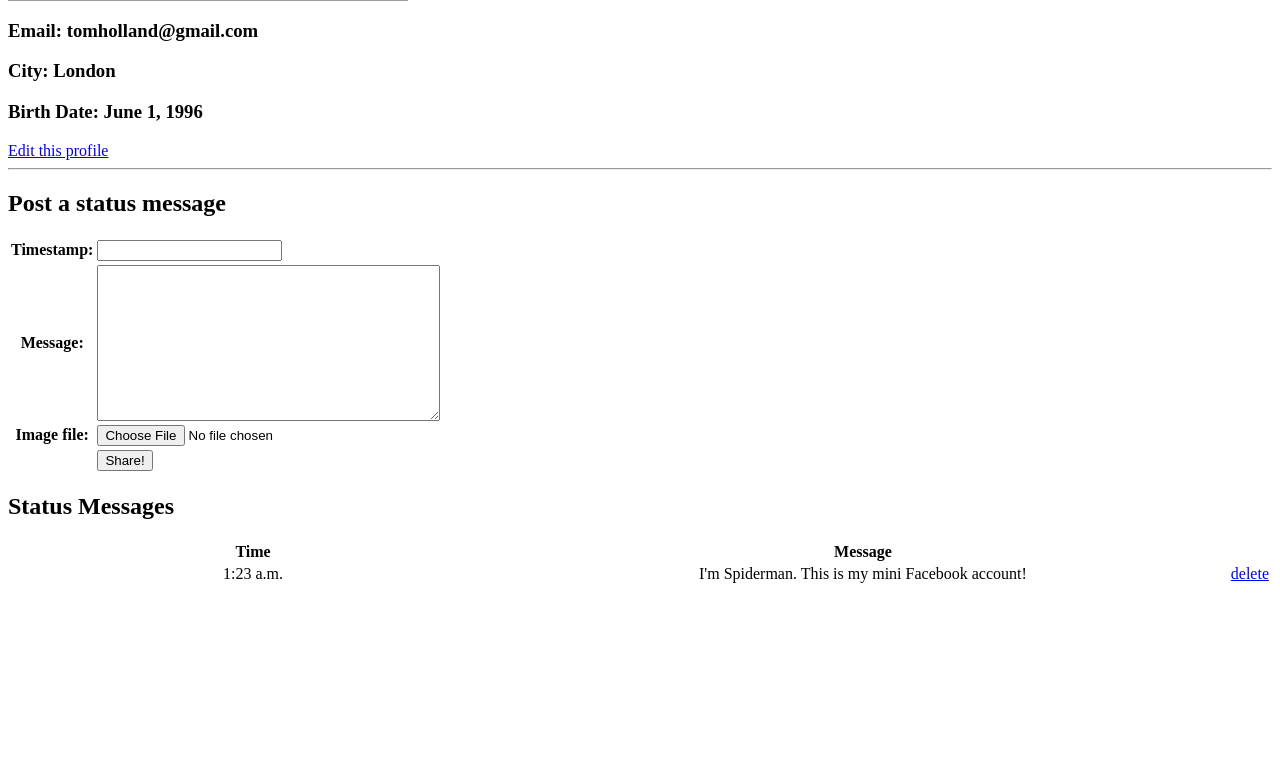
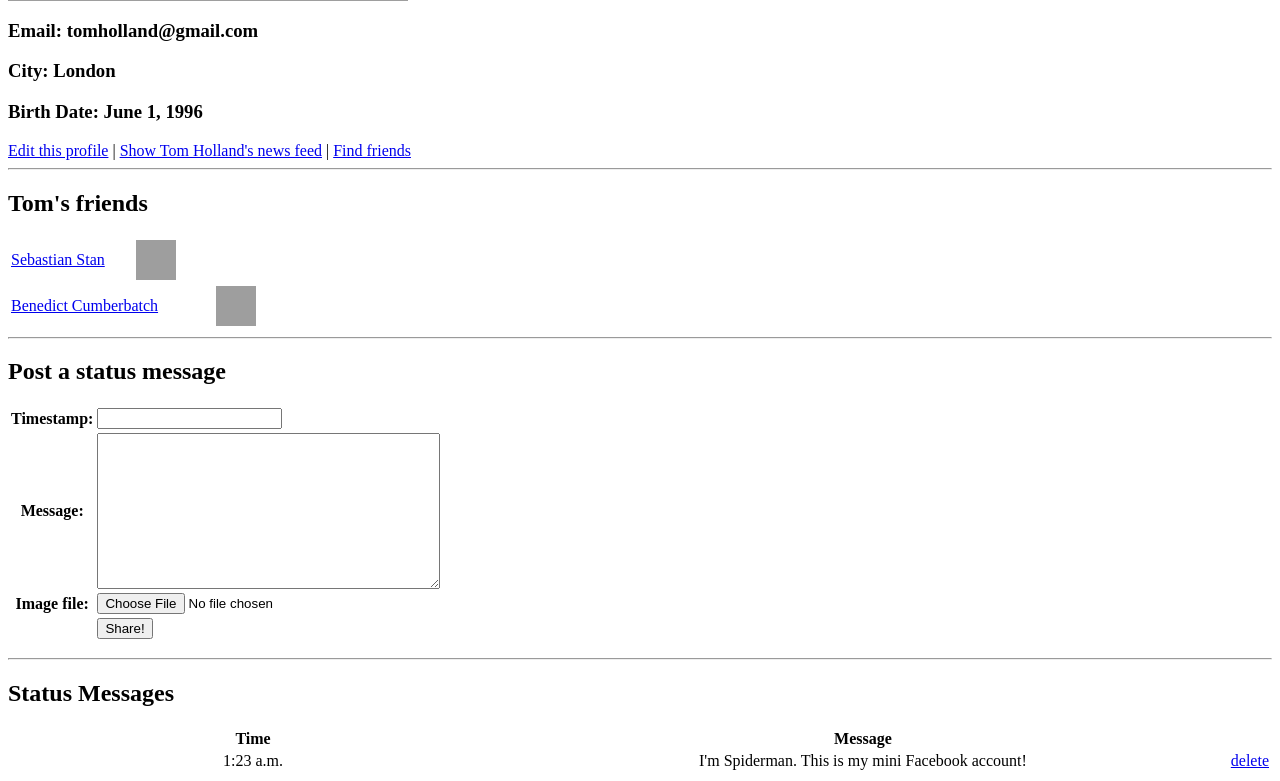
Before and after one commit to BaiqiJiang/cs108-examples, a Django app: page /mini_fb/profile/1 in a window 1280 px wide. Shown: the part 561-1342 px from the top of the page. Before the commit the page ends 1144 px from the top, so only its background shows below. Run offline with Django 3.2, Linux system fonts and the light colour scheme; data comes from the database, SQL or seed files in the repository; both versions use the stored data as it was after the commit; grey boxes are pictures that could not be loaded.

Commit message:
MiniFaceBook 4: Applying objects.all and filter

```diff
--- a/mini_fb/forms.py
+++ b/mini_fb/forms.py
@@ -22,8 +22,6 @@ class CreateProfileForm(forms.ModelForm):
 class UpdateProfileForm(forms.ModelForm):
     '''A form to update an exist Profile object.'''
 
-    first_name = forms.CharField(label="First Name", required=True)
-    last_name = forms.CharField(label="Last Name", required=True)
     birth_date = forms.CharField(label="Birth Date", required=True)
     city = forms.CharField(label="City", required=True)
     email_address = forms.CharField(label="Email", required=True)
@@ -33,7 +31,7 @@ class UpdateProfileForm(forms.ModelForm):
         '''additional data about this form'''
 
         model = Profile
-        fields = ['first_name', 'last_name', 'birth_date', 'city', 'email_address', 'image_url',]
+        fields = ['birth_date', 'city', 'email_address', 'image_url',]
 
 class CreateStatusMessageForm(forms.ModelForm):
     '''Allow the user to input status message.'''
--- a/mini_fb/models.py
+++ b/mini_fb/models.py
@@ -13,12 +13,12 @@ class Profile(models.Model):
     email_address = models.TextField(blank=True)
     birth_date = models.TextField(blank=True)
     image_url = models.URLField(blank=True)
+    friends = models.ManyToManyField("self")
 
     def __str__(self):
         '''Return a string representation of these data attributes.'''
 
         return f'{self.first_name}' + ' ' + f'{self.last_name}' + ', ' + f'{self.city}' + ', ' f'{self.birth_date}'+ ', ' + f'{self.email_address}'
-
     def get_status_messages(self):
         '''Obtain status messages for this Profile.'''
 
@@ -31,6 +31,23 @@ class Profile(models.Model):
         # "profile/<int:pk>"
         return reverse('show_profile_page', kwargs={'pk':self.pk})
 
+    def get_friends(self):
+        '''  Return all friends for this Profile. '''
+
+        return self.friends.all()
+
+    def get_news_feed(self):
+        ''' Obtain and return the news feed items. '''
+
+        peeps = self.friends.all()
+        news = StatusMessage.objects.filter(profile__in=peeps).order_by("-timestamp")
+        return news
+
+    def get_friend_suggestions(self):
+        '''Obtain and return a QuerySet of all Profile that could be added as friends.'''
+
+        possible_friends = Profile.objects.exclude(pk__in=self.get_friends())
+        return possible_friends
 
 class StatusMessage(models.Model):
     '''Model the data attributes of Facebook status message.'''
--- a/mini_fb/templates/mini_fb/show_profile_page.html
+++ b/mini_fb/templates/mini_fb/show_profile_page.html
@@ -12,7 +12,36 @@
     <h3>Email: {{profile.email_address}}</h3>
     <h3>City: {{profile.city}}</h3>
     <h3>Birth Date: {{profile.birth_date}}</h3>
-    <a href="{% url 'update_profile' profile.pk %}">Edit this profile</a>
+    <a href="{% url 'update_profile' profile.pk %}">Edit this profile</a> | <a href="{% url 'news_feed' profile.pk %}">Show {{profile.first_name}} {{profile.last_name}}'s news feed</a> | <a href="{% url 'show_possible_friends' profile.pk %}">Find friends</a>
+    <hr>
+
+    <h2>{{profile.first_name}}'s friends</h2>
+
+    {% if profile.get_friends %}
+
+    {% for user in profile.get_friends %}
+        <table>
+
+            <colgroup>
+
+                <col span="1" style='width: 50%;'>
+                <col span="1" style='width: 50%;'>
+
+            </colgroup>
+
+            <tr align="center">     <!-- align makes the text stays in the center of the cell -->
+
+            <td><a href="{% url 'show_profile_page' user.pk %}">{{user.first_name}} {{user.last_name}}</td>
+            <td><img src="{{user.image_url}}" width="40" height="40"></td>
+
+            </tr>
+        </table>
+    {% endfor %}
+
+    {% else %}
+    {{profile.first_name}} doesn't have any friends.
+    {% endif %}
+
     <hr>
 
     <h2>Post a status message</h2>
@@ -29,6 +58,7 @@
         </tr>
         </table>
     </form>
+    <hr>
 
     <h2>Status Messages</h2>
     <table>
--- a/mini_fb/urls.py
+++ b/mini_fb/urls.py
@@ -10,4 +10,7 @@ urlpatterns = [
     path("create_profile", CreateProfileView.as_view(), name='create_profile'),
     path("profile/<int:pk>/post_status", post_status_message, name='post_status'),
     path("profile/<int:profile_pk>/delete_status/<int:status_pk>", DeleteStatusMessageView.as_view(), name='delete_status'),
+    path("profile/<int:pk>/news_feed", ShowNewsFeedView.as_view(), name='news_feed'),
+    path("profile/<int:pk>/show_possible_friends", ShowPossibleFriendsView.as_view(), name='show_possible_friends'),
+    path("profile/<int:profile_pk>/add_friend/<int:friend_pk>", add_friend, name='add_friend'),
 ]
--- a/mini_fb/views.py
+++ b/mini_fb/views.py
@@ -46,6 +46,7 @@ class UpdateProfileView(UpdateView):
     model = Profile # which model to create
     form_class = UpdateProfileForm   # which form to use to create the Quote
     template_name = "mini_fb/update_profile_form.html"  # delegate the dispay to this template
+    context_object_name = "ProfileUpdate"
 
 def post_status_message(request, pk):
     '''
@@ -109,3 +110,31 @@ class DeleteStatusMessageView(DeleteView):
 
         profile_pk = self.kwargs['profile_pk']
         return reverse('show_profile_page', kwargs={'pk':profile_pk})
+
+class ShowNewsFeedView(DetailView):
+    ''' Show news feeds. '''
+
+    model = Profile                              # retrieve Profile objects from the database
+    template_name = "mini_fb/show_news_feed.html"      # delagate the display to this template
+    context_object_name = "profile"                    # use this variable name in the template
+
+class ShowPossibleFriendsView(DetailView):
+    ''' Show possible friends. '''
+
+    model = Profile
+    template_name = "mini_fb/show_possible_friends.html"
+    context_object_name = "prof"
+
+def add_friend(request, profile_pk, friend_pk):
+    '''The objective of this function is to process the add_friend request, to add a friend for a given profile.'''
+
+    # find the Profile object which is adding the friend, and store it into a variable
+    profile_obj_pk = Profile.objects.get(pk=profile_pk)
+    # find the Profile object of the friend to add, and store it into another variable
+    friend_obj_pk = Profile.objects.get(pk=friend_pk)
+    # add that friend’s Profile into the profile.friends object (using the method add)
+    profile_obj_pk.friends.add(friend_obj_pk)
+    # save the profile object.
+    profile_obj_pk.save()
+    # return to the show profile page
+    return redirect(reverse('show_profile_page', kwargs={'pk':profile_pk}))
```
Also changed, not shown: mini_fb/templates/mini_fb/show_news_feed.html (added, +20 -0 lines), mini_fb/templates/mini_fb/show_possible_friends.html (added, +29 -0 lines), mini_fb/templates/mini_fb/update_profile_form.html (+8 -0 lines), db.sqlite3, mini_fb/migrations/0005_profile_friends.py (added).
